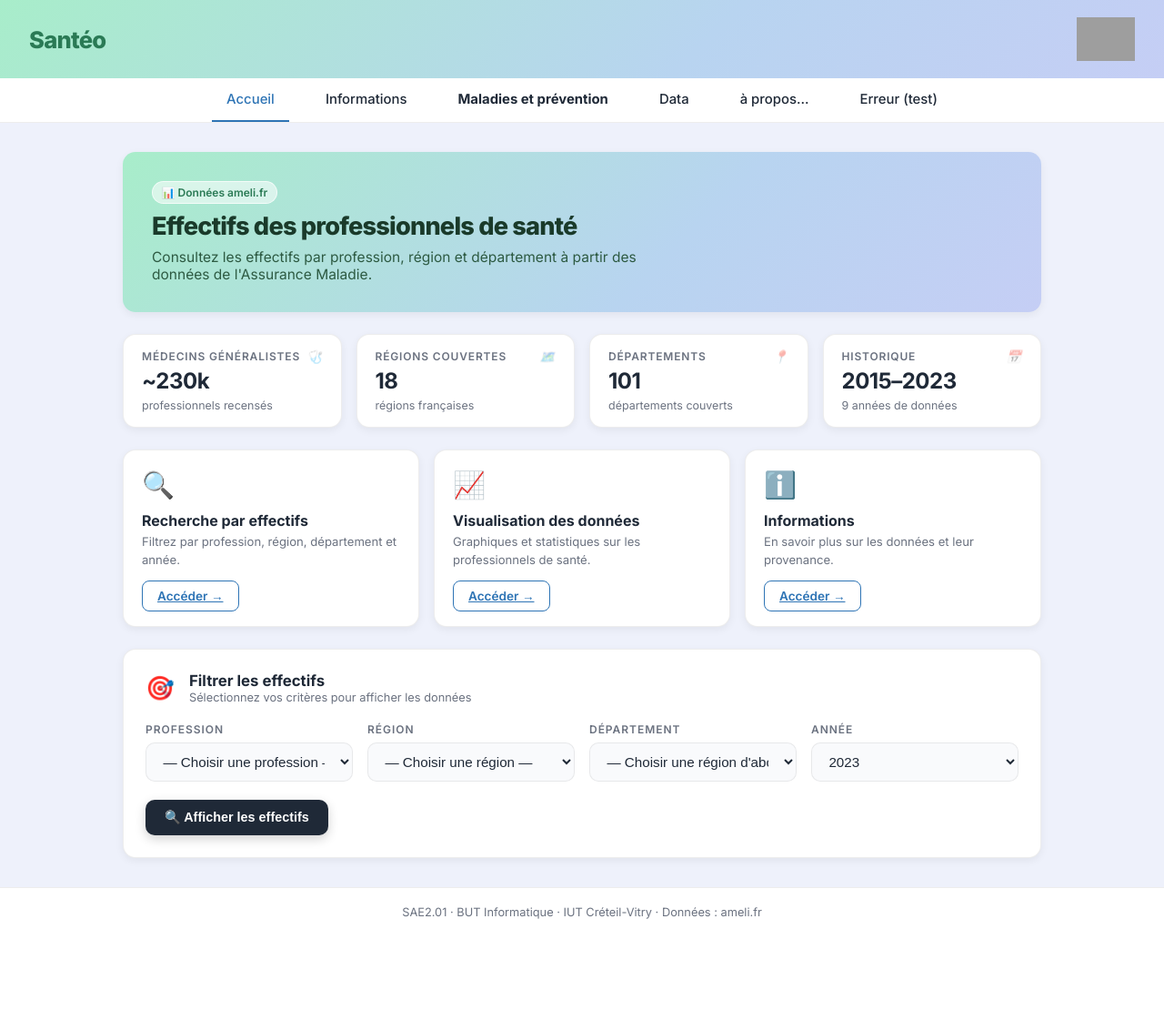
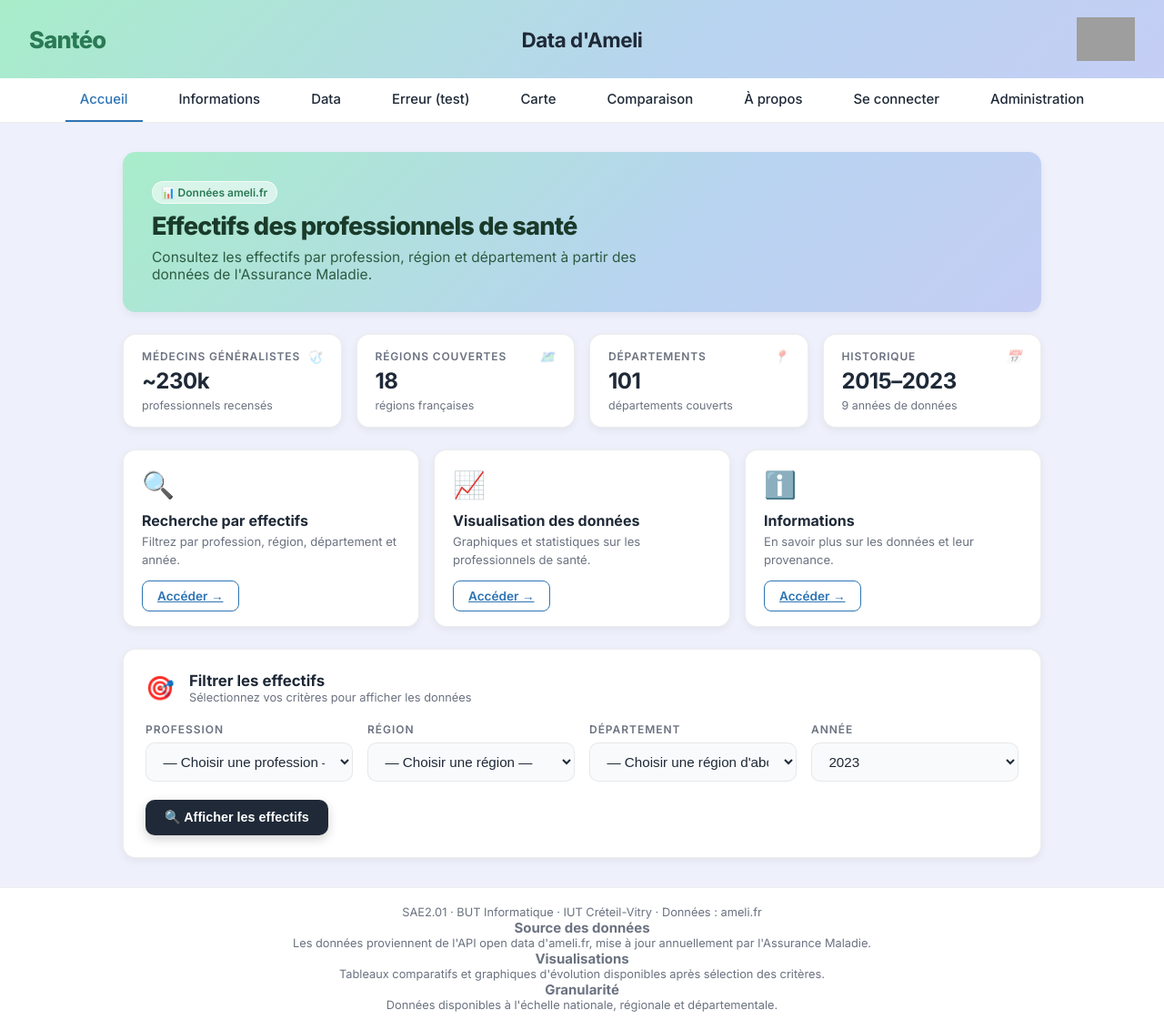
Before and after one commit to SAE201-final-S2/SAE201_DeploiementWeb, a Flask app: page / in a window 1280 px wide. Shown: the whole page at 91% size. Before the commit the page ends 1010 px from the top, so only its background shows below. Run offline with Flask 3, Linux system fonts and the light colour scheme; data comes from the database, SQL or seed files in the repository; grey boxes are pictures that could not be loaded.

Commit message:
Modify header and footer layout in base.html
Updated header and footer sections with new elements and links.

```diff
--- a/templates/base.html
+++ b/templates/base.html
@@ -11,19 +11,21 @@
     <link rel="preconnect" href="https://fonts.googleapis.com">
     <link rel="preconnect" href="https://fonts.gstatic.com" crossorigin>
     <link href="https://fonts.googleapis.com/css2?family=Inter:wght@400;500;600;700;800&display=swap" rel="stylesheet">
+
+    {% block head %}{% endblock %}
 </head>
 
 <body>
 
 <!-- ── Header dégradé vert/bleu ── -->
 <header>
-    <div class="logo">Santéo</div>
-    <img src="{{ url_for('static', filename='images/upec-iutcv_info-white.png') }}"
-         alt="UPEC IUT" class="logo-img">
+  <div class="logo">Santéo</div>
+  <div class="header-title">Data d'Ameli</div>
+  <img class="logo-img" src="{{ url_for('static', filename='images/upec_iut_info-white.png') }}" alt="UPEC">
 </header>
 
 <!-- ── Nav horizontale séparée ── -->
-<nav>
+<nav class="nav-centered">
     <a href="{{ url_for('accueil.index') }}"
        class="{% if request.endpoint == 'accueil.index' %}active{% endif %}">
         Accueil
@@ -32,21 +34,31 @@
        class="{% if request.endpoint and request.endpoint.startswith('informations') %}active{% endif %}">
         Informations
     </a>
-    <a href="#"
-       class="nav-bold {% if request.endpoint and request.endpoint.startswith('maladies') %}active{% endif %}">
-        Maladies et prévention
-    </a>
     <a href="{{ url_for('data.index') }}"
        class="{% if request.endpoint and request.endpoint.startswith('data') %}active{% endif %}">
         Data
     </a>
-    <a href="#"
-       class="{% if request.endpoint and request.endpoint.startswith('apropos') %}active{% endif %}">
-        à propos...
+    <a href="{{ url_for('erreur') }}"
+       class="{% if request.endpoint == 'erreur' %}active{% endif %}">
+        Erreur (test)
     </a>
-    <a href="{{ url_for('erreur') }}"
-   class="{% if request.endpoint == 'erreur' %}active{% endif %}">
-    Erreur (test)
+    <a href="{{ url_for('carte.afficher_carte') }}"
+       class="{% if request.endpoint == 'carte.afficher_carte' %}active{% endif %}">
+        Carte
+    </a>
+    <a href="{{ url_for('comparaison.afficher') }}"
+   class="{% if request.endpoint == 'comparaison.afficher' %}active{% endif %}">
+    Comparaison
+    </a>
+    <a href="{{ url_for('apropos.index') }}"
+   class="{% if request.endpoint == 'apropos.index' %}active{% endif %}">
+    À propos
+    </a>
+    </a>
+    <a href="{{ url_for('auth.login') }}">Se connecter</a>
+    <a href="{{ url_for('admin.dashboard') }}"
+   class="{% if request.endpoint == 'admin.dashboard' %}active{% endif %}">
+    Administration
     </a>
 </nav>
 
@@ -66,7 +78,23 @@
 <!-- ── Footer ── -->
 <footer>
     <p>SAE2.01 · BUT Informatique · IUT Créteil-Vitry · Données : ameli.fr</p>
+    <div class="info-row">
+        <div class="info-card">
+            <h3>Source des données</h3>
+            <p>Les données proviennent de l'API open data d'ameli.fr, mise à jour annuellement par l'Assurance Maladie.</p>
+        </div>
+        <div class="info-card">
+            <h3>Visualisations</h3>
+            <p>Tableaux comparatifs et graphiques d'évolution disponibles après sélection des critères.</p>
+        </div>
+        <div class="info-card">
+            <h3>Granularité</h3>
+            <p>Données disponibles à l'échelle nationale, régionale et départementale.</p>
+        </div>
+    </div>
 </footer>
+
+{% block scripts %}{% endblock %}
 
 </body>
 </html>
```
